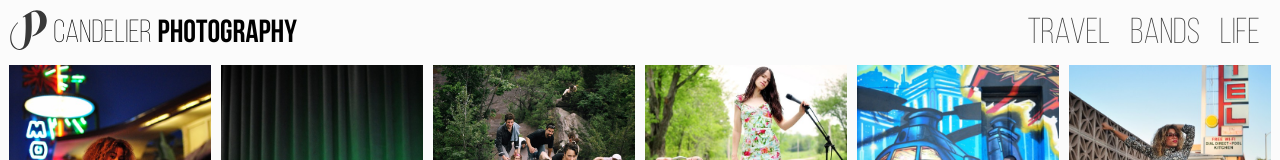
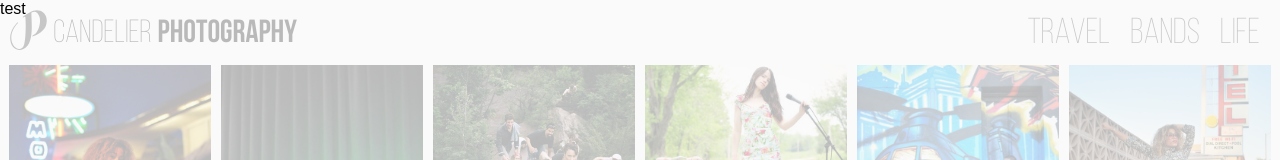
Before and after one commit to jcandeli/jpcandelier, a Next.js app: page /gallery/bands in a window 1280 px wide. Both pictures are taken after a click on the element 109 px from the left and 165 px from the top of the page. Shown: the top 160 px of the page. Built offline with nearby package versions, Linux system fonts and the light colour scheme.

Commit message:
started implementing modal

```diff
--- /dev/null
+++ b/src/components/modal/Modal.tsx
@@ -0,0 +1,31 @@
+import styled from '@emotion/styled';
+import React from 'react';
+
+const Overlay = styled.div`
+  position: absolute;
+  top: 0;
+  left: 0;
+  width: 100%;
+  height: 100%;
+  background-color: rgba(250, 250, 250, 0.74);
+`;
+
+const ModalBody = styled.div`
+
+`;
+
+interface ModalProps {
+    onNextClick: Function;
+    onPreviousClick: Function;
+    onCloseClick: Function;
+}
+
+export const Modal: React.FC<ModalProps> = ({ onNextClick, onPreviousClick, onCloseClick }) => (
+    <Overlay>
+        <ModalBody
+            onNextClick={onNextClick}
+            onPreviousClick={onPreviousClick}
+            onCloseClick={onCloseClick}
+        >test</ModalBody>
+    </Overlay>
+);
--- a/src/pages/_document.tsx
+++ b/src/pages/_document.tsx
@@ -64,8 +64,6 @@ class MyDocument extends Document {
               Typescript
               Emotion
               NextJS
-              Jest
-              Storybook
 
           -->`,
             }}
--- a/src/pages/gallery/[category].tsx
+++ b/src/pages/gallery/[category].tsx
@@ -1,9 +1,10 @@
 import React, { useState } from 'react';
 import { GetStaticProps } from 'next';
 import Head from 'next/head';
+import { Footer } from '../../components/footer/Footer';
+import { Header } from '../../components/header/Header';
+import { Modal } from '../../components/modal/Modal';
 import { PhotoGrid } from '../../components/photo-grid/PhotoGrid';
-import { Header } from '../../components/header/Header';
-import { Footer } from '../../components/footer/Footer';
 import photos from '../../photoDB';
 import { PhotoType } from '../../types';
 
@@ -28,6 +29,7 @@ export const Gallery: React.FC<GalleryProps> = ({ category, photos }) => {
       </Head>
       <Header selectedCategory={selectedCategory} setSelectedCategory={setSelectedCategory} />
       <PhotoGrid photos={photos} onPhotoClick={setSelectedPhoto} />
+      {selectedPhoto ? <Modal /> : null}
       <Footer />
     </>
   );
```
Also changed, not shown: 2 other files (tests, documents, lock files or other folders).
